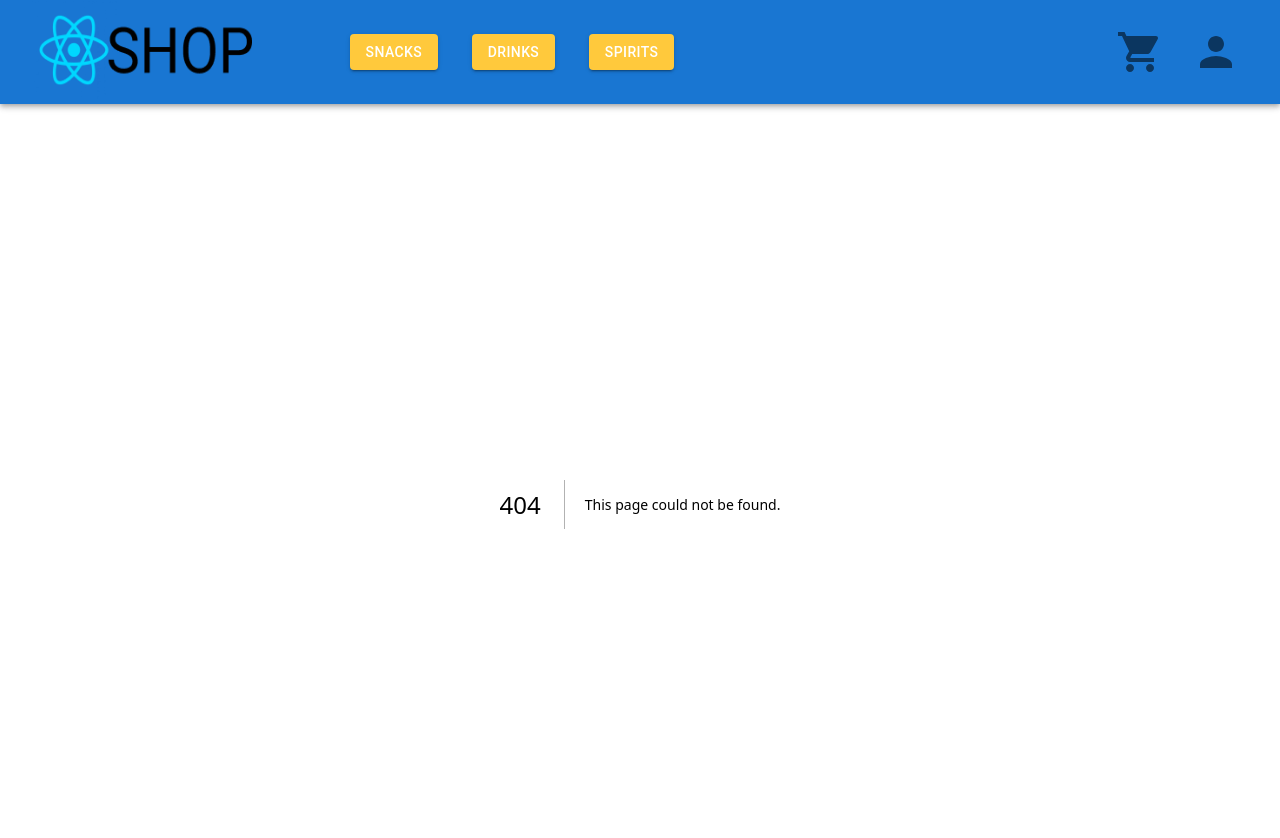
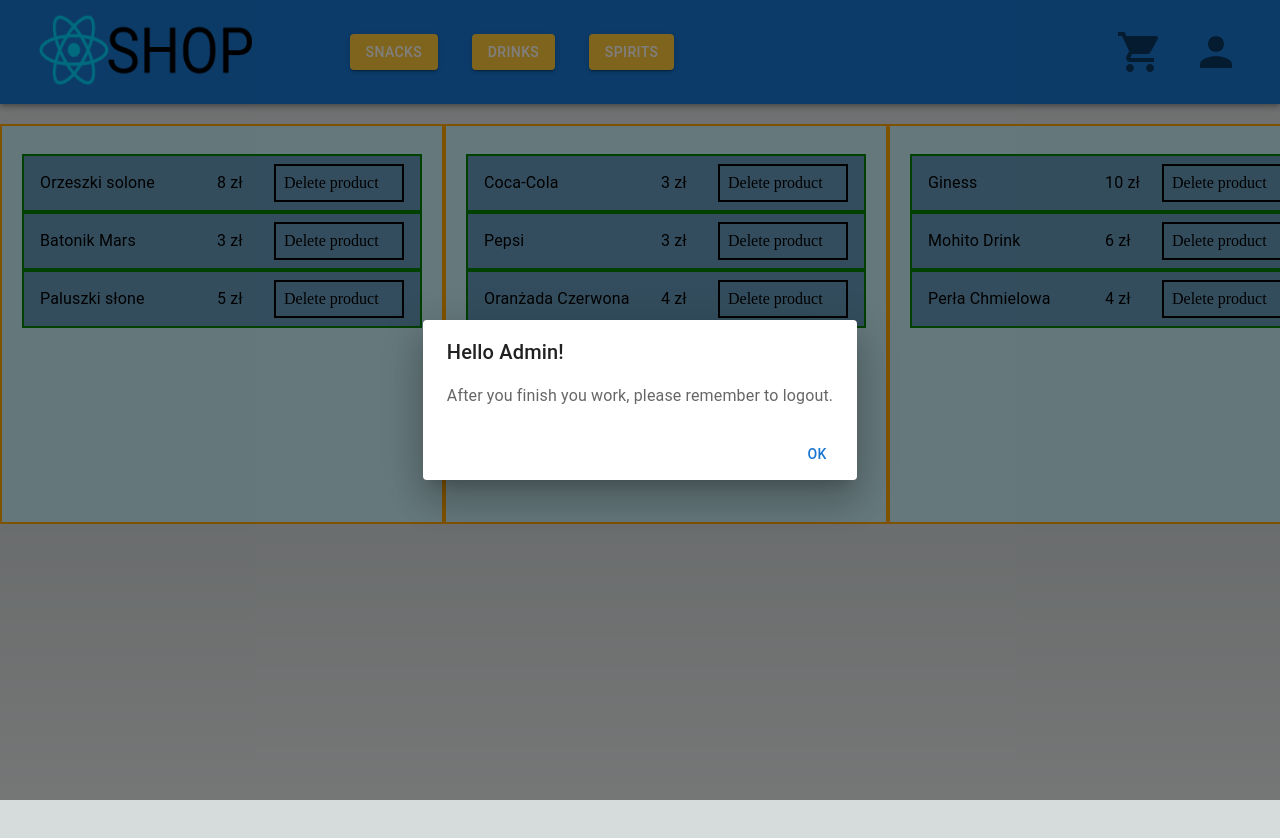
Before and after one commit to GrzegorzBlack/next_shop_mui, a Next.js app: page /admin in a window 1280 px wide. Before the commit this address had no page. Shown: the top 838 px of the page. After the commit the page ends 800 px from the top, so only its background shows below. Built offline with nearby package versions, Linux system fonts and the light colour scheme.

Commit message:
Adding admin page and admin forms

```diff
--- /dev/null
+++ b/src/components/AdminProduct/AdminProduct2.js
@@ -0,0 +1,17 @@
+import ListItemText from "@mui/material/ListItemText";
+import { AdminListItem, StyledListItemButton } from "./AdminProduct2Styles";
+
+export const AdminProduct2 = ({ id, dispatch, name, price }) => {
+  const handleCLick = () => {
+    dispatch({ id, type: "DELETE_PRODUCT" });
+  };
+  return (
+    <AdminListItem>
+      <ListItemText sx={{ flex: "0 0 170px" }}>{name}</ListItemText>
+      <ListItemText sx={{ flex: "0 0 50px" }}>{`${price} zł`}</ListItemText>
+      <StyledListItemButton onClick={handleCLick} sx={{ flex: "0 0 130px" }}>
+        Delete product
+      </StyledListItemButton>
+    </AdminListItem>
+  );
+};
--- /dev/null
+++ b/src/components/AdminProduct/AdminProduct2Styles.js
@@ -0,0 +1,17 @@
+import { styled } from "@mui/material/styles";
+import ListItem from "@mui/material/ListItem";
+import ListItemButton from "@mui/material/ListItemButton";
+
+export const AdminListItem = styled(ListItem)`
+  dispaly: flex;
+  justify-content: space-between;
+  width: 400px;
+  border: 2px solid green;
+  background-color: #669bbc;
+`;
+
+export const StyledListItemButton = styled(ListItemButton)`
+  width: 130px;
+  padding: 8px;
+  border: 2px solid black;
+`;
--- a/src/components/Buttons/AdminButton/AdminButton.js
+++ b/src/components/Buttons/AdminButton/AdminButton.js
@@ -1,36 +1,58 @@
 import Link from "next/link";
 import { useAdmin } from "../../../contexts/AdminProvider";
-// import { FontAwesomeIcon } from "@fortawesome/react-fontawesome";
-// import { faUserCog } from "@fortawesome/free-solid-svg-icons";
+import { useState } from "react";
 import AdminPanelSettingsIcon from "@mui/icons-material/AdminPanelSettings";
+import IconButton from "@mui/material/IconButton";
+import Menu from "@mui/material/Menu";
+import MenuItem from "@mui/material/MenuItem";
 
-import {
-  BoxDropdown,
-  AStyled,
-  BoxDropdownContent,
-  AContentStyled,
-} from "./AdminButtonStyles";
+import { BoxDropdown, BoxDropdownContent } from "./AdminButtonStyles";
 
 const AdminButton = ({ to, toAdmin }) => {
   const dispatchIsLogged = useAdmin().dispatch;
 
-  const handleCLick = () => {
+  const [anchorEl, setAnchorEl] = useState(null);
+  const open = Boolean(anchorEl);
+
+  const handleClick = (event) => {
+    setAnchorEl(event.currentTarget);
+  };
+  const handleClose = () => {
+    setAnchorEl(null);
+  };
+
+  const handleLogout = () => {
     dispatchIsLogged({ type: "UNLOGGED" });
+    console.log("logged out");
   };
   return (
     <BoxDropdown>
-      <Link href={to}>
-        <AStyled>
-          <AdminPanelSettingsIcon />
-        </AStyled>
+      <Link href={toAdmin}>
+        <IconButton
+          id="basic-button"
+          aria-controls={open ? "basic-menu" : undefined}
+          aria-haspopup="true"
+          aria-expanded={open ? "true" : undefined}
+          onClick={handleClick}
+        >
+          <AdminPanelSettingsIcon sx={{ fontSize: 48 }} />
+        </IconButton>
       </Link>
       <BoxDropdownContent>
-        <Link href={toAdmin}>
-          <AContentStyled>Admin</AContentStyled>
-        </Link>
-        <Link href={to}>
-          <AContentStyled onClick={handleCLick}>Log out</AContentStyled>
-        </Link>
+        <Menu
+          id="basic-menu"
+          anchorEl={anchorEl}
+          open={open}
+          onClose={handleClose}
+          MenuListProps={{
+            "aria-labelledby": "basic-button",
+          }}
+        >
+          <MenuItem>Admin</MenuItem>
+          <Link href={to}>
+            <MenuItem onClick={handleLogout}>Logout</MenuItem>
+          </Link>
+        </Menu>
       </BoxDropdownContent>
     </BoxDropdown>
   );
--- /dev/null
+++ b/src/components/Form/Form.js
@@ -0,0 +1,98 @@
+import { useFormik } from "formik";
+
+import { useProducts } from "../../contexts/ProductsProvider";
+import Button from "@mui/material/Button";
+import TextField from "@mui/material/TextField";
+import Select from "@mui/material/Select";
+import MenuItem from "@mui/material/MenuItem";
+import InputLabel from "@mui/material/InputLabel";
+import FormControl from "@mui/material/FormControl";
+import { StyledForm } from "./FormStyles";
+
+export const Form = () => {
+  const dispatchSnacks = useProducts().dispatch;
+  const stateSnack = useProducts().snacks;
+
+  const dispatchDrinks = useProducts().dispatch;
+  const stateDrink = useProducts().drinks;
+
+  const dispatchSpirits = useProducts().dispatch;
+  const stateSpirit = useProducts().spirits;
+
+  const formik = useFormik({
+    initialValues: {
+      name: "",
+      price: "",
+      category: "",
+    },
+    onSubmit: (values, { resetForm }) => {
+      handleSubmit(values);
+      resetForm();
+    },
+  });
+
+  const dispachCategory = {
+    Snacks: dispatchSnacks,
+    Drinks: dispatchDrinks,
+    Spirits: dispatchSpirits,
+  };
+
+  const stateToMap = {
+    Snacks: stateSnack,
+    Drinks: stateDrink,
+    Spirits: stateSpirit,
+  };
+
+  const handleSubmit = (values) => {
+    const { name, price, category } = values;
+    const id = Math.max(...stateToMap[category].map((i) => i.id)) + 1;
+
+    dispachCategory[category]({
+      id,
+      category,
+      name,
+      price,
+      type: "ADD_PRODUCT",
+    });
+  };
+  return (
+    <StyledForm onSubmit={formik.handleSubmit}>
+      <TextField
+        id="name"
+        name="name"
+        type="text"
+        label="Enter product name"
+        onChange={formik.handleChange}
+        value={formik.values.name}
+        required
+      />
+      <TextField
+        id="price"
+        name="price"
+        type="number"
+        label="Enter product price"
+        onChange={formik.handleChange}
+        value={formik.values.price}
+        required
+      />
+      <FormControl sx={{ width: "200px" }}>
+        <InputLabel>Choose product type</InputLabel>
+        <Select
+          id="demo-simple-select"
+          name="category"
+          label="Choose product type"
+          onChange={formik.handleChange}
+          value={formik.values.category}
+          required
+        >
+          <MenuItem value="Snacks">Snacks</MenuItem>
+          <MenuItem value="Drinks">Drinks</MenuItem>
+          <MenuItem value="Spirits">Spirits</MenuItem>
+        </Select>
+      </FormControl>
+      <Button type="submit" variant="contained">
+        Add product
+      </Button>
+    </StyledForm>
+  );
+};
--- /dev/null
+++ b/src/components/Form/FormStyles.js
@@ -0,0 +1,8 @@
+import { styled } from "@mui/material/styles";
+
+export const StyledForm = styled("form")`
+  display: flex;
+  flex-direction: column;
+  flex-basis: auto;
+  justify-content: space-evenly;
+`;
--- a/src/components/LoginUser/LoginUser.js
+++ b/src/components/LoginUser/LoginUser.js
@@ -59,8 +59,6 @@
 
         setOpen(true);
         return;
-      } else {
-        console.log(`Didn't find userLogged: ${userLogged}`);
       }
 
       if (userName === "admin" && password === "admin") {
--- /dev/null
+++ b/src/pages/admin.js
@@ -0,0 +1,71 @@
+import List from "@mui/material/List";
+
+import { AdminProduct2 } from "../components/AdminProduct/AdminProduct2";
+import { useProducts } from "../contexts/ProductsProvider";
+import { Form } from "../components/Form/Form";
+import { useState } from "react";
+import {
+  AdminPageWrapper,
+  ListBoxWrapper,
+  StyledBoxWrapper,
+  AdminFormWrapper,
+  ListBox,
+} from "../styles/pagesStyles/adminStyle";
+import LoginDialog from "../components/Modals/LoginUserDialog";
+
+const Admin = () => {
+  const [open, setOpen] = useState(true);
+
+  const snacksState = useProducts().snacks;
+  const dispatchSnacks = useProducts().dispatch;
+
+  const drinksState = useProducts().drinks;
+  const dispatchDrinks = useProducts().dispatch;
+
+  const spiritsState = useProducts().spirits;
+  const dispatchSpirits = useProducts().dispatch;
+
+  const ProductsWrapper = ({ items, dispatchProduct }) => {
+    const renderedProducts = items.map((product) => (
+      <AdminProduct2
+        key={product.id + product.category}
+        dispatch={dispatchProduct}
+        {...product}
+      />
+    ));
+
+    return (
+      <ListBox>
+        <ListBoxWrapper>
+          <List>{renderedProducts}</List>
+        </ListBoxWrapper>
+      </ListBox>
+    );
+  };
+
+  return (
+    <>
+      <AdminPageWrapper>
+        <ProductsWrapper items={snacksState} dispatchProduct={dispatchSnacks} />
+        <ProductsWrapper items={drinksState} dispatchProduct={dispatchDrinks} />
+        <ProductsWrapper
+          items={spiritsState}
+          dispatchProduct={dispatchSpirits}
+        />
+        <StyledBoxWrapper>
+          <AdminFormWrapper>
+            <Form />
+          </AdminFormWrapper>
+        </StyledBoxWrapper>
+      </AdminPageWrapper>
+      <LoginDialog
+        onClose={() => setOpen(false)}
+        show={open}
+        userLogged={"Admin"}
+        dialogTextOne={"After you finish you work, please remember to logout."}
+      />
+    </>
+  );
+};
+
+export default Admin;
```
